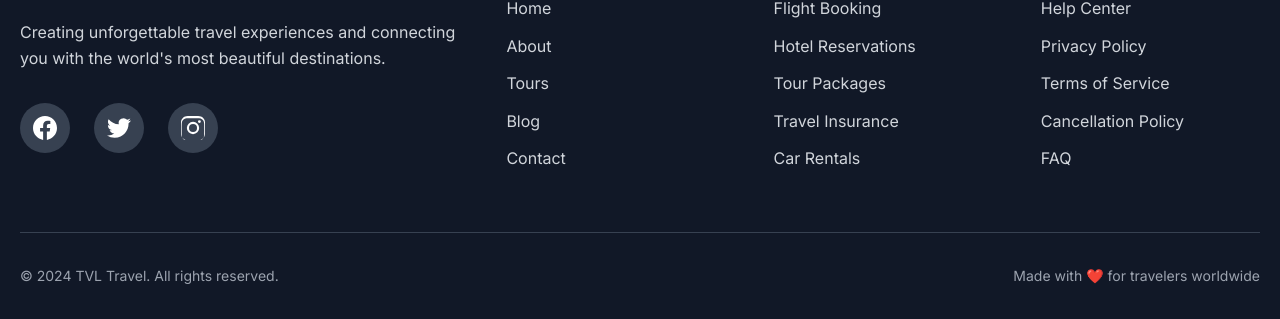
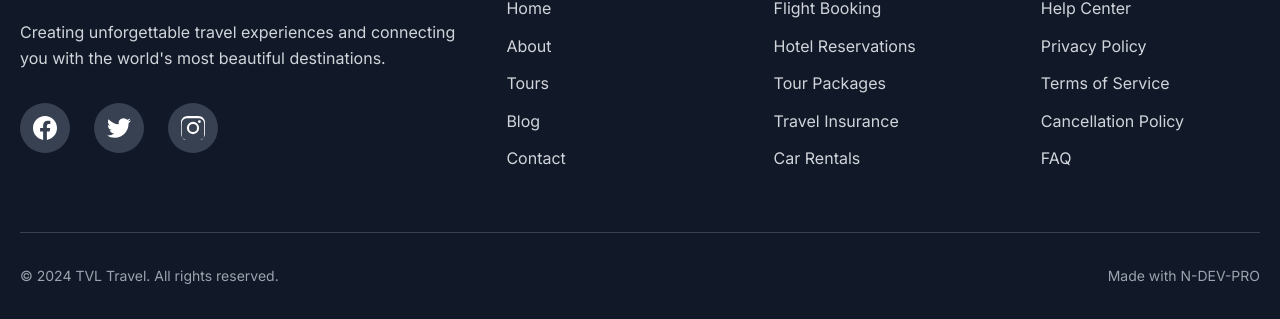
Before and after one commit to IldizovNodirbek/travelling---WebSite, a plain HTML site: page index.html in a window 1280 px wide. Shown: the part 8966-9285 px from the top of the page. Drawn offline with nearby package versions, Linux system fonts and the light colour scheme.

Commit message:
Update index.html

```diff
--- a/index.html
+++ b/index.html
@@ -625,7 +625,7 @@
             </div>
             <div class="footer-bottom">
                 <p>&copy; 2024 TVL Travel. All rights reserved.</p>
-                <p>Made with ❤️ for travelers worldwide</p>
+                <p>Made with N-DEV-PRO</p>
             </div>
         </div>
     </footer>
```
